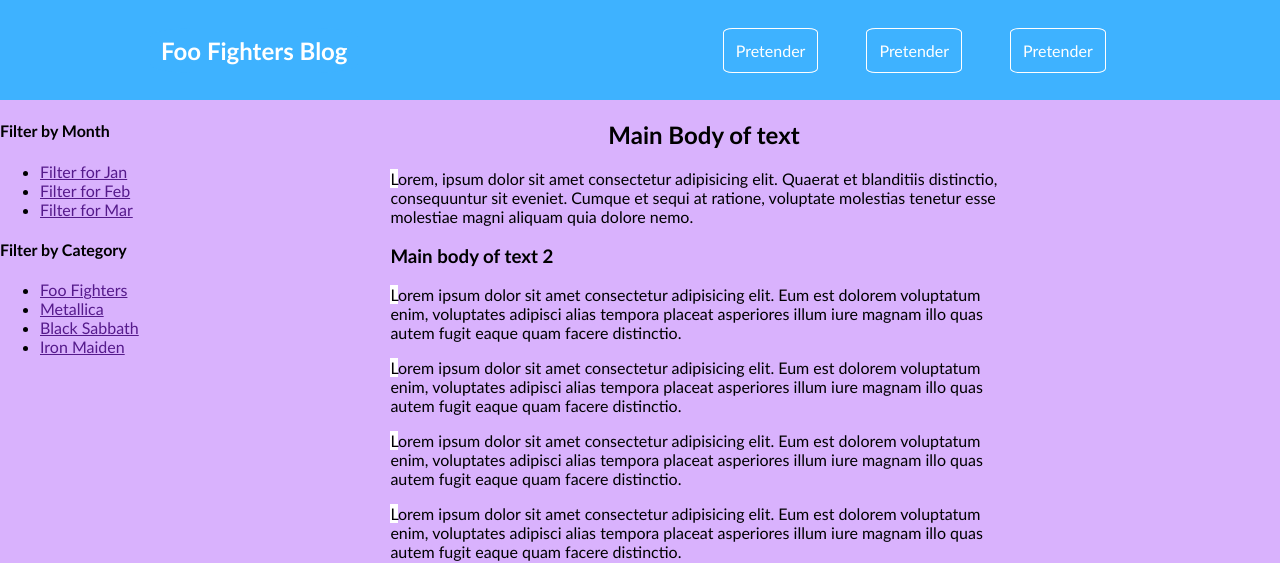
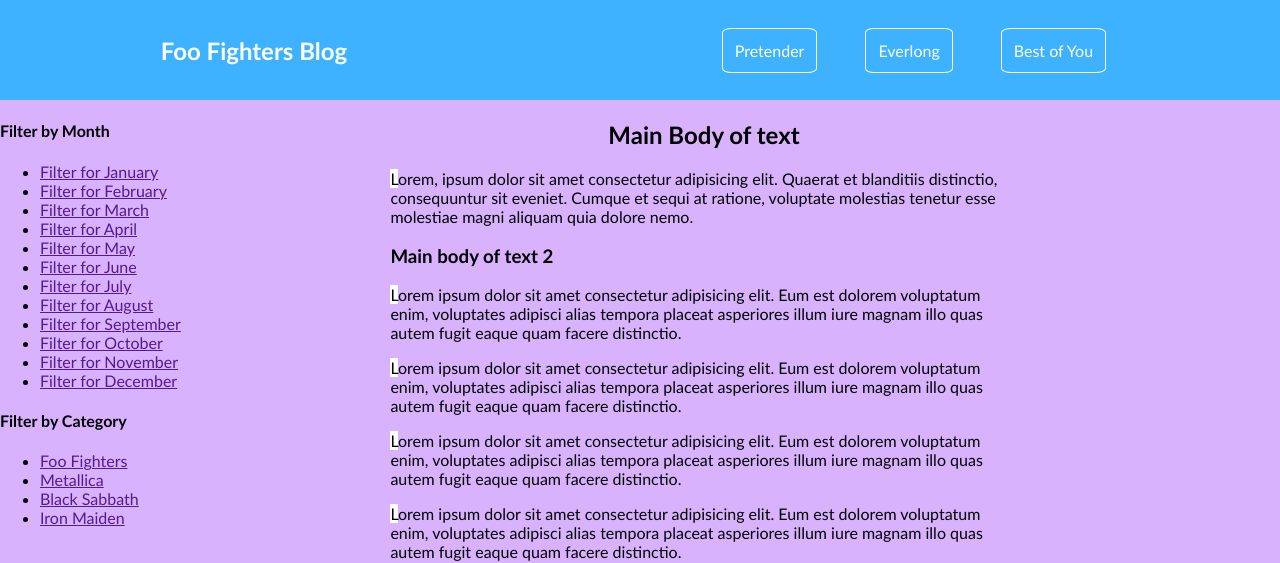
Before and after one commit to piscodetorius/piscodetorius.github.io, a plain HTML site: page index.html in a window 1280 px wide. Shown: the top 563 px of the page. Drawn offline with Linux system fonts and the light colour scheme; no server answers.

Commit message:
Update index.html

```diff
--- a/index.html
+++ b/index.html
@@ -15,8 +15,8 @@
             <nav>
                 <ul id="nav-ul">
                     <li><a href="https://www.youtube.com/watch?v=SBjQ9tuuTJQ" class="navbutton">Pretender</a></li>
-                    <li><a href="https://www.youtube.com/watch?v=SBjQ9tuuTJQ" class="navbutton">Pretender</a></li>
-                    <li><a href="https://www.youtube.com/watch?v=SBjQ9tuuTJQ" class="navbutton">Pretender</a></li>
+                    <li><a href="https://www.youtube.com/watch?v=AxuTd9rwEHQ" class="navbutton">Everlong</a></li>
+                    <li><a href="https://www.youtube.com/watch?v=h_L4Rixya64" class="navbutton">Best of You</a></li>
                 </ul>
             </nav>
     </header>
@@ -28,9 +28,19 @@
                    <h4>Filter by Month</h4>
                    <nav>
                       <ul>
-                         <li><a href="">Filter for Jan</a></li>
-                         <li><a href="">Filter for Feb</a></li>
-                         <li><a href="">Filter for Mar</a></li>
+                         <li><a href="">Filter for January</a></li>
+                         <li><a href="">Filter for February</a></li>
+                         <li><a href="">Filter for March</a></li>
+                         <li><a href="">Filter for April</a></li>
+                         <li><a href="">Filter for May</a></li>
+                         <li><a href="">Filter for June</a></li>
+                         <li><a href="">Filter for July</a></li>
+                         <li><a href="">Filter for August</a></li>
+                         <li><a href="">Filter for September</a></li>
+                         <li><a href="">Filter for October</a></li>
+                         <li><a href="">Filter for November</a></li>
+                         <li><a href="">Filter for December</a></li>
+
                       </ul>
                    </nav>
                 </section>
@@ -118,7 +128,7 @@
          <img src="https://placebear.com/100/100" alt="Bear" id= "bear4">
     </footer>
     <footer>
-        <h2>BrightBlogSite</h2>
+        <h2>Foo Fighters Blog</h2>
         <section>
            <nav>
               <ul id="footer-list">
```
